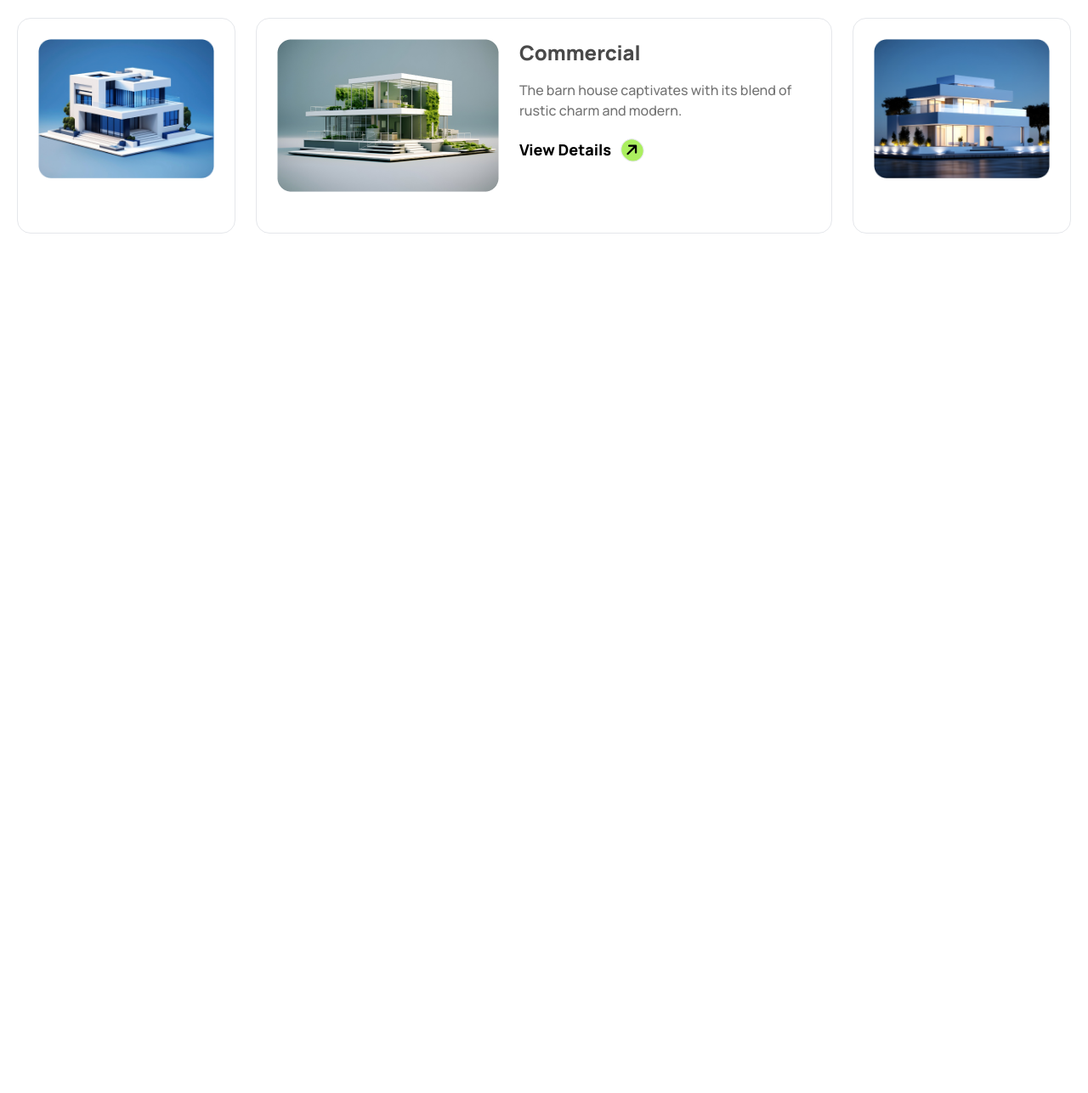
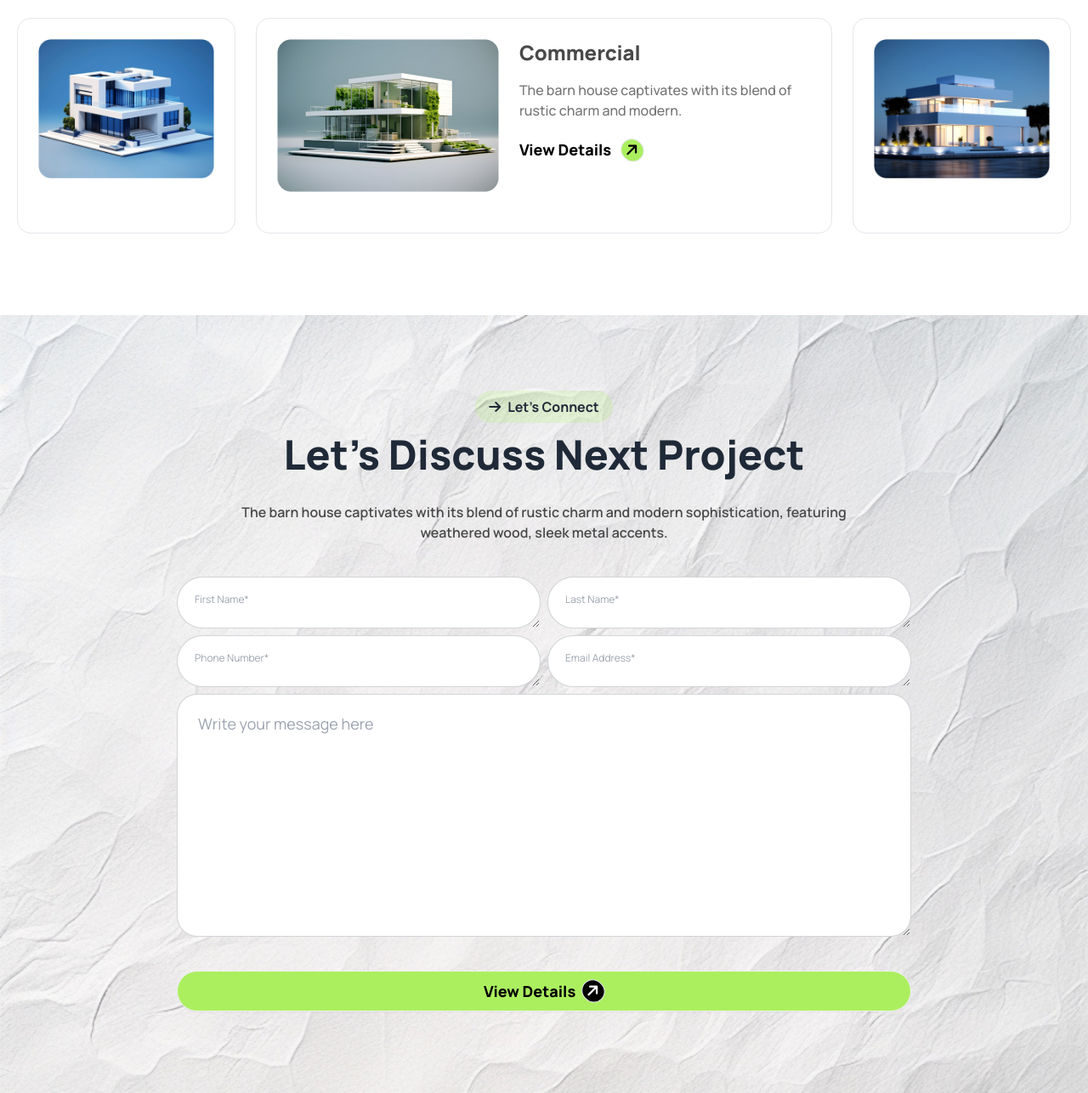
Before and after one commit to Rza-O/rinterio-landing-tailwind-daisyui, a plain HTML site: page index.html in a window 1280 px wide. Shown: the part 2916-4203 px from the top of the page at 85% size. Before the commit the page ends 3191 px from the top, so only its background shows below. Drawn offline with nearby package versions, Linux system fonts and the light colour scheme.

Commit message:
let's connect section completed

```diff
--- a/index.html
+++ b/index.html
@@ -29,6 +29,9 @@
                     colors: {
                         logo_color: '#ABEF5F',
                         test: '#E9E9E9'
+                    },
+                    backgroundImage: {
+                        connect: "url('./assets/bg.jpg')",
                     },
                 }
             }
@@ -101,7 +104,9 @@
             <!-- Text -->
             <div class="text-center space-y-8 p-5 md:p-8 lg:px-32">
                 <h1 class="text-6xl font-extrabold">A barn house of this design has a striking appearance</h1>
-                <p class="text-lg font-medium">The barn house captivates with its blend of rustic charm and modern  sophistication, featuring weathered wood, sleek metal accents, and large windows that flood the space with natural light.</p>
+                <p class="text-lg font-medium">The barn house captivates with its blend of rustic charm and modern
+                    sophistication, featuring weathered wood, sleek metal accents, and large windows that flood the
+                    space with natural light.</p>
                 <button class="btn bg-[#d4f6ae]  text-black rounded-3xl font-extrabold text-lg mx-auto">
                     View Details <i
                         class="fa-solid fa-arrow-right bg-[#ABEF5F] text-black border rounded-full p-1 -rotate-45"></i>
@@ -196,9 +201,12 @@
             <div>
                 <!-- text -->
                 <div class="text-center mt-8 md:mt-16 lg:mt-24">
-                    <a class="bg-white font-bold border border-none px-4 py-2 rounded-3xl"><i class="fa-solid fa-arrow-right mr-2 mb-6"></i>How we works</a>
+                    <a class="bg-white font-bold border border-none px-4 py-2 rounded-3xl"><i
+                            class="fa-solid fa-arrow-right mr-2 mb-6"></i>How we works</a>
                     <h2 class="text-5xl font-extrabold mb-6">Our Works Process</h2>
-                    <p class="md:w-2/5 p-2 mx-auto text-[#494949] font-semibold">The barn house captivates with its blend of rustic charm and modern sophistication, featuring weathered wood, sleek metal accents.</p>
+                    <p class="md:w-2/5 p-2 mx-auto text-[#494949] font-semibold">The barn house captivates with its
+                        blend of rustic charm and modern sophistication, featuring weathered wood, sleek metal accents.
+                    </p>
                 </div>
                 <!-- cards section -->
                 <div class="container mx-auto grid grid-cols-1 md:grid-cols-2 lg:grid-cols-4 gap-6 mt-8 px-4 pb-24">
@@ -234,9 +242,11 @@
         <section class="container mx-auto">
             <!-- Heading Texts -->
             <div class="text-center mt-8 md:mt-16 lg:mt-24">
-                <a class="bg-[#ABEF5F33] bg-opacity-20 font-bold border border-none px-4 py-2 rounded-3xl"><i class="fa-solid fa-arrow-right mr-2 mb-6"></i>Our Latest Portfolio</a>
+                <a class="bg-[#ABEF5F33] bg-opacity-20 font-bold border border-none px-4 py-2 rounded-3xl"><i
+                        class="fa-solid fa-arrow-right mr-2 mb-6"></i>Our Latest Portfolio</a>
                 <h2 class="text-5xl font-extrabold mb-6">Our Works Process</h2>
-                <p class="md:w-3/5 p-2 mx-auto text-[#494949] font-semibold">The barn house captivates with its blend of rustic charm and modern sophistication, featuring weathered wood, sleek metal accents.</p>
+                <p class="md:w-3/5 p-2 mx-auto text-[#494949] font-semibold">The barn house captivates with its blend of
+                    rustic charm and modern sophistication, featuring weathered wood, sleek metal accents.</p>
             </div>
 
             <!-- Grid-cards -->
@@ -247,10 +257,13 @@
                         <img class="mx-auto mb-6" src="./assets/img1.png" alt="">
                         <div class="">
                             <h2 class="text-[#494949] text-2xl font-extrabold mb-4">Commercial</h2>
-                            <p class="font-medium text-[#737373] mb-5">The barn house captivates with its blend of rustic charm and modern. The barn house captivates with its blend of rustic charm and modern .</p>
+                            <p class="font-medium text-[#737373] mb-5">The barn house captivates with its blend of
+                                rustic charm and modern. The barn house captivates with its blend of rustic charm and
+                                modern .</p>
                             <a class="bg-white text-black rounded-3xl font-extrabold text-lg mx-auto">
                                 View Details
-                                <i class="fa-solid fa-arrow-right ml-2 bg-[#ABEF5F] text-black border rounded-full p-1 -rotate-45"></i>
+                                <i
+                                    class="fa-solid fa-arrow-right ml-2 bg-[#ABEF5F] text-black border rounded-full p-1 -rotate-45"></i>
                             </a>
                         </div>
                     </div>
@@ -269,10 +282,12 @@
                         <img class="mx-auto mb-6" src="./assets/img4.png" alt="">
                         <div>
                             <h2 class="text-[#494949] text-2xl font-extrabold mb-4">Commercial</h2>
-                            <p class="font-medium text-[#737373] mb-5">The barn house captivates with its blend of rustic charm and modern.</p>
+                            <p class="font-medium text-[#737373] mb-5">The barn house captivates with its blend of
+                                rustic charm and modern.</p>
                             <a class="bg-white text-black rounded-3xl font-extrabold text-lg mx-auto">
                                 View Details
-                                <i class="fa-solid fa-arrow-right ml-2 bg-[#ABEF5F] text-black border rounded-full p-1 -rotate-45"></i>
+                                <i
+                                    class="fa-solid fa-arrow-right ml-2 bg-[#ABEF5F] text-black border rounded-full p-1 -rotate-45"></i>
                             </a>
                         </div>
                     </div>
@@ -284,8 +299,44 @@
             </div>
         </section>
 
+        <!-- Unique Section -->
+        <Section>
+
+        </Section>
+
+        <!-- Lets Connect section -->
+        <section class="bg-connect bg-cover">
+            <!-- Heading Texts -->
+            <div class="text-center mt-8 md:mt-16 lg:mt-24 pt-24">
+                <a class="bg-[#ABEF5F33] bg-opacity-20 font-bold border border-none px-4 py-2 rounded-3xl"><i
+                        class="fa-solid fa-arrow-right mr-2 mb-6"></i>Let’s Connect</a>
+                <h2 class="text-5xl font-extrabold mb-6">Let’s Discuss Next Project</h2>
+                <p class="md:w-3/5 p-2 mx-auto text-[#494949] font-semibold mb-8">The barn house captivates with its blend of rustic charm and modern sophistication, featuring weathered wood, sleek metal accents.</p>
+            </div>
+            <!-- text area  field-->
+            <div class="container mx-auto grid grid-cols-1 lg:grid-cols-4 lg:px-52 gap-2 px-6 pb-8 lg:pb-24">
+                <textarea placeholder="First Name*"
+                    class=" lg:col-span-2 textarea textarea-bordered textarea-xs w-full rounded-full px-5 pt-4"></textarea>
+                <textarea placeholder="Last Name*"
+                    class="lg:col-span-2 textarea textarea-bordered textarea-xs max-w-full rounded-full px-5 pt-4"></textarea>
+                <textarea placeholder="Phone Number*"
+                    class="lg:col-span-2 textarea textarea-bordered textarea-xs w-full max-w-full rounded-full px-5 pt-4"></textarea>
+                <textarea placeholder="Email Address*"
+                    class="lg:col-span-2 textarea textarea-bordered textarea-xs w-full max-w-full rounded-full px-5 pt-4"></textarea>
+                <textarea rows="7" placeholder="Write your message here"
+                    class="lg:col-span-4 textarea textarea-bordered textarea-lg w-full max-w-full mb-8 rounded-3xl"></textarea>
+                <a class="btn bg-[#ABEF5F]  text-black rounded-3xl font-extrabold text-lg lg:col-span-4">
+                    View Details <i
+                        class="fa-solid fa-arrow-right bg-black text-white border rounded-full p-1 -rotate-45"></i>
+                </a>
+            </div>
+        </section>
     </main>
     <!-- Footer Section -->
+     <footer class="bg-black text-white">
+        <!-- heading -->
+
+     </footer>
 </body>
 
 </html>
```
Lines whose indentation alone changed are shown as unchanged.
